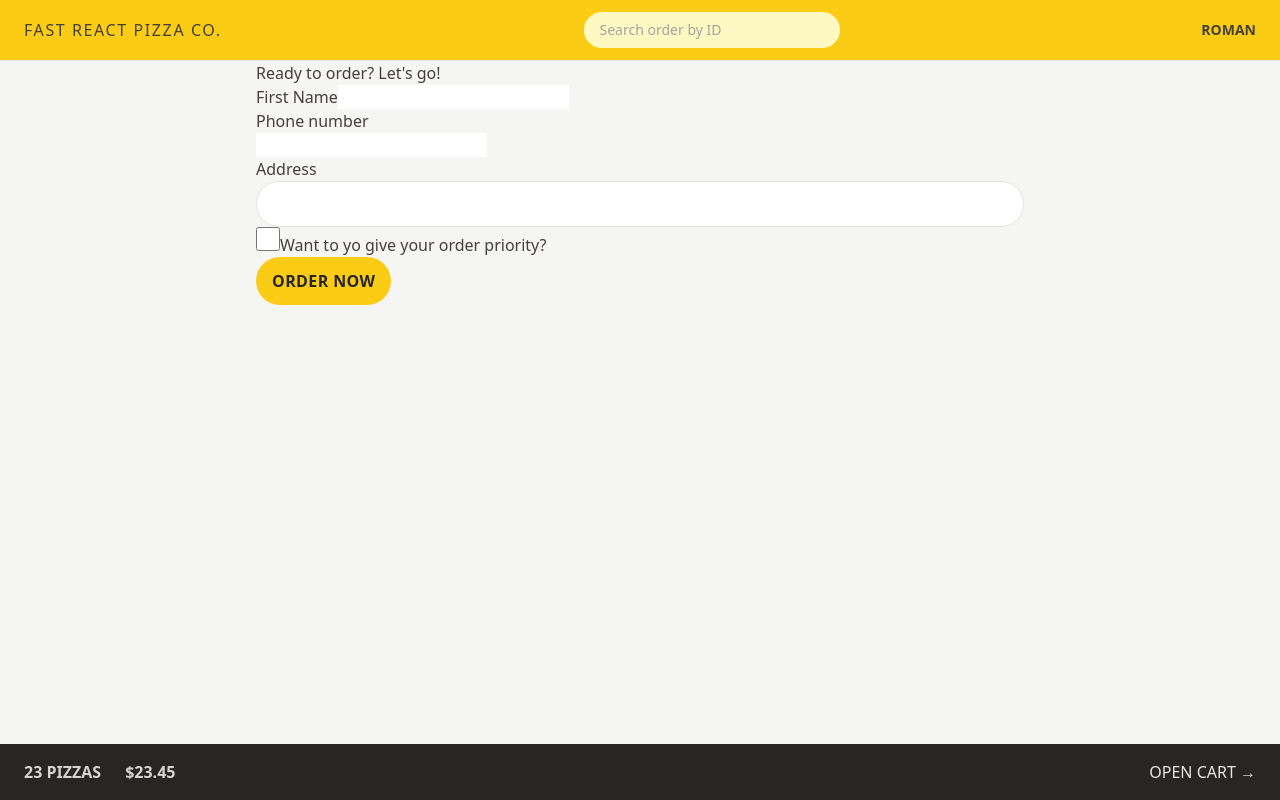
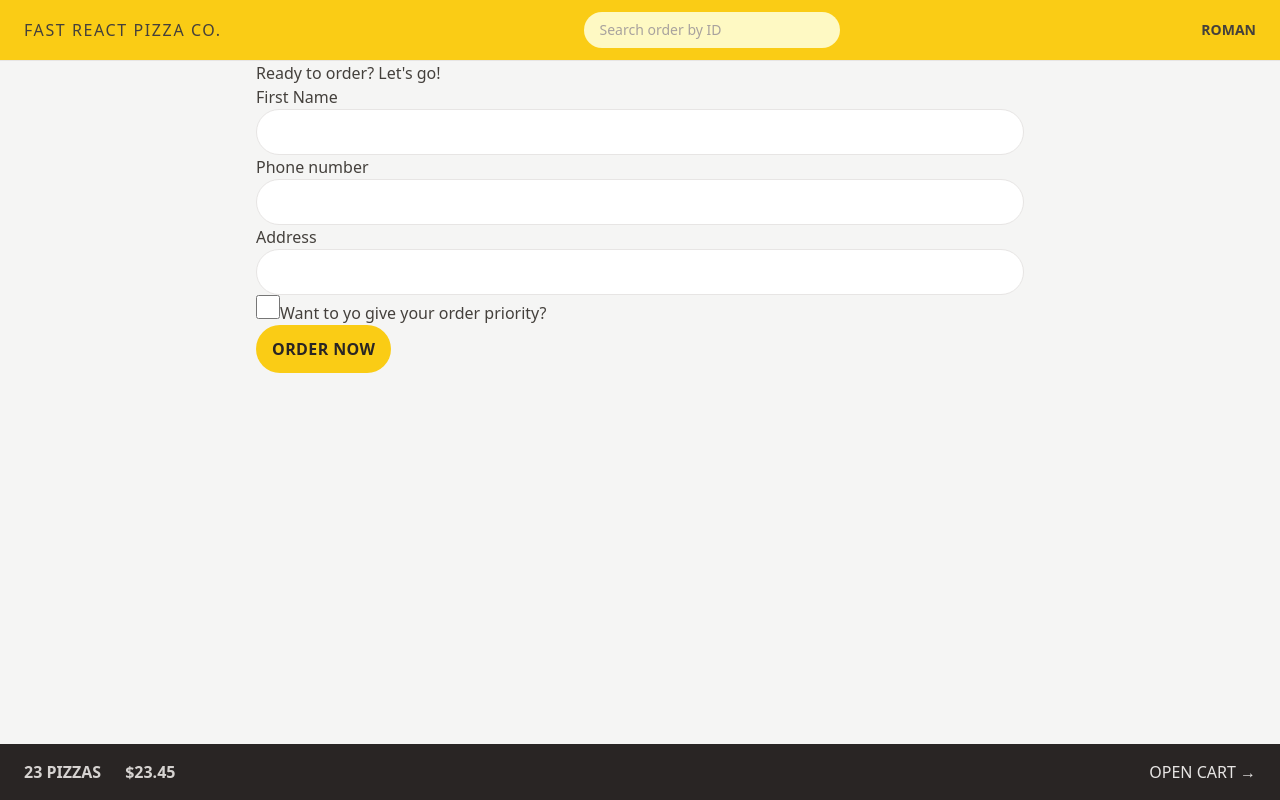
Before and after one commit to romanzollo/fast-react-pizza, a React (Vite) app: page /order/new in a window 1280 px wide. Built offline with nearby package versions, Linux system fonts and the light colour scheme.

Commit message:
reusing styles with @apply (tailwind)

```diff
--- a/src/features/order/CreateOrder.jsx
+++ b/src/features/order/CreateOrder.jsx
@@ -57,13 +57,13 @@
       <Form method="POST">
         <div>
           <label>First Name</label>
-          <input type="text" name="customer" required />
+          <input className="input" type="text" name="customer" required />
         </div>
 
         <div>
           <label>Phone number</label>
           <div>
-            <input type="tel" name="phone" required />
+            <input className="input" type="tel" name="phone" required />
             {formErrors?.phone && <p>{formErrors.phone}</p>}
           </div>
         </div>
@@ -71,12 +71,7 @@
         <div>
           <label>Address</label>
           <div>
-            <input
-              className="w-full rounded-full border border-stone-200 px-4 py-2 text-sm transition-all duration-300 placeholder:text-stone-400 focus:outline-none focus:ring focus:ring-yellow-400 md:px-6 md:py-3"
-              type="text"
-              name="address"
-              required
-            />
+            <input className="input" type="text" name="address" required />
           </div>
         </div>
 
--- a/src/index.css
+++ b/src/index.css
@@ -2,19 +2,12 @@
 @tailwind components;
 @tailwind utilities;
 
-/* body {
-  font-family: system-ui, -apple-system, BlinkMacSystemFont, 'Segoe UI', Roboto,
-    Oxygen, Ubuntu, Cantarell, 'Open Sans', 'Helvetica Neue', sans-serif;
-  background-color: #f7f7f7;
-  color: #444;
+/* создаем компоненты класса для повторного использования (tailwind) */
+@layer components {
+  .input {
+    @apply w-full rounded-full border border-stone-200 px-4 py-2 text-sm transition-all duration-300 placeholder:text-stone-400 focus:outline-none focus:ring focus:ring-yellow-400 md:px-6 md:py-3;
+  }
 }
-
-.layout {
-  display: grid;
-  grid-template-rows: auto 1fr auto;
-  gap: 32px;
-  height: 100dvh;
-} */
 
 /* https://dev.to/afif/i-made-100-css-loaders-for-your-next-project-4eje */
 .loader {
```
